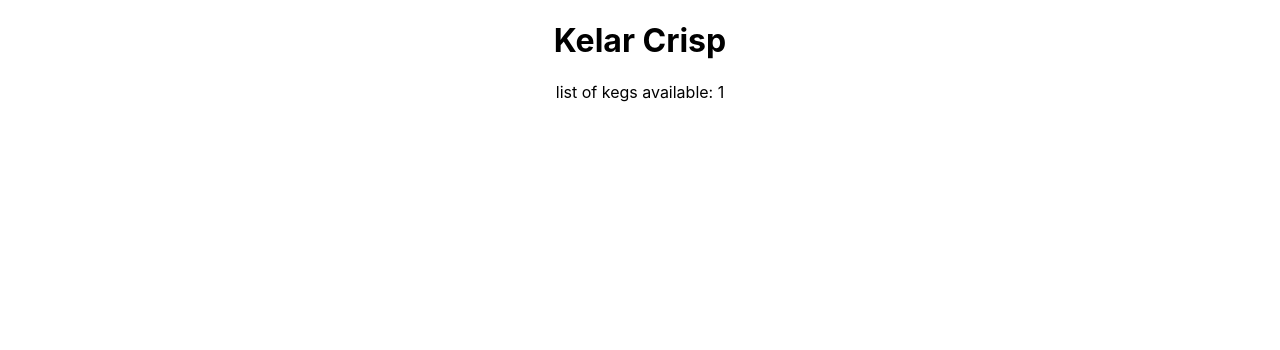
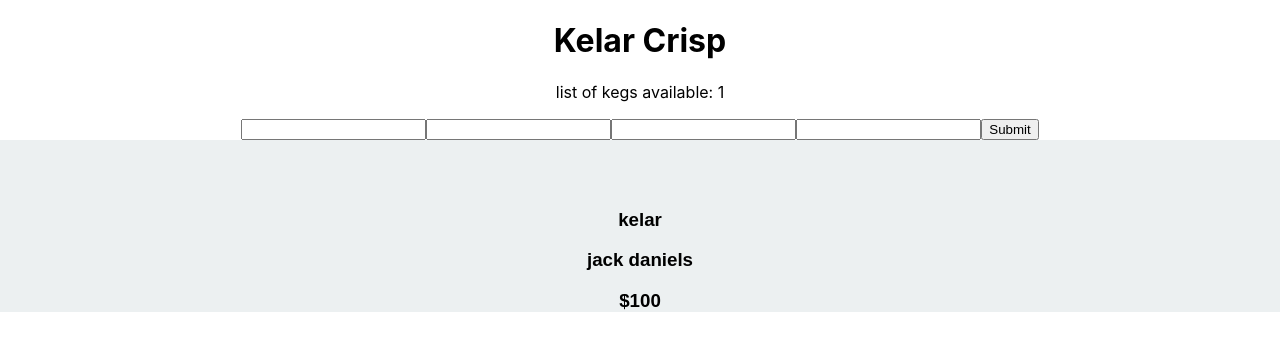
Before and after one commit to epicoding95/taproom, a React (Create React App) app: page / in a window 1280 px wide. Shown: the top 350 px of the page. Built offline with nearby package versions, Linux system fonts and the light colour scheme.

Commit message:
allow you to add a new keg with a name, brand, alcohol, and price

```diff
--- a/src/AddKeg.js
+++ b/src/AddKeg.js
@@ -10,10 +10,52 @@
     const [alcohol, setAlcohol] = useState('');
     const [kegs, setKegs] = useContext(KegContext);
 
+    const updateName = update => {
+        setName(update.target.value);
+    }
+    const updateBrand = update => {
+        setBrand(update.target.value);
+    }
+    const updatePrice = update => {
+        setPrice(update.target.value);
+    }
+    const updateAlcohol = update => {
+        setAlcohol(update.target.value);
+    }
+    const AddAnotherKeg = e => {
+        e.preventDefault();
+        setKegs(prevKegs => [...prevKegs, { name: name, brand: brand, price: price, alcohol: alcohol }])
+    }
+
+
     return (
+        <form onSubmit={AddAnotherKeg}>
+            <p></p>
 
-        <div></div>
-    )
+            <input type="text"
+                name="name"
+                value={name}
+                onChange={updateName} />
+
+            <input type="text"
+                name="brand"
+                value={brand}
+                onChange={updateBrand} />
+
+            <input type="text"
+                name="price"
+                value={price}
+                onChange={updatePrice} />
+
+            <input type="text"
+                name="alcohol"
+                value={alcohol}
+                onChange={updateAlcohol} />
+
+            <button>Submit</button>
+        </form>
+
+    );
 }
 
 export default AddKeg;
--- a/src/Keg.js
+++ b/src/Keg.js
@@ -2,15 +2,23 @@
 
 const Keg = (props) => {
 
+
+
+    var myStyledComponentStyles = {
+
+        backgroundColor: "#ecf0f1",
+        fontFamily: "sans-serif",
+        paddingTop: "50px"
+    }
     return (
-<div>
-    <h3>{props.name}</h3>
-    <h3>{props.brand}</h3>
-    <h3>{props.price}</h3>
-    <h3>{props.alcohol}</h3>
-</div>
+        <div style={myStyledComponentStyles}>
+            <h3>{props.name}</h3>
+            <h3>{props.brand}</h3>
+            <h3>{props.price}</h3>
+            <h3>{props.alcohol}</h3>
+        </div>
 
-    )
+    );
 }
 
 export default Keg;
--- a/src/KegContext.js
+++ b/src/KegContext.js
@@ -1,4 +1,4 @@
-import React, {useState, createContext} from 'react';
+import React, { useState, createContext } from 'react';
 
 export const KegContext = createContext();
 
@@ -14,8 +14,8 @@
     ]);
 
     return (
-        <KegContext.Provider value = {[kegs, setKegs]}>
-        {props.children}
+        <KegContext.Provider value={[kegs, setKegs]}>
+            {props.children}
         </KegContext.Provider>
     );
 };
--- a/src/KegList.js
+++ b/src/KegList.js
@@ -1,18 +1,20 @@
-import React, { useContext } from 'react';
+import React, { useState, useContext } from 'react';
 import Keg from './Keg';
 import { KegContext } from './KegContext';
 
 const KegList = () => {
     const [kegs, setKegs] = useContext(KegContext);
+
     return (
 
         <div>
             {
                 kegs.map(keg => (
-                    <Keg name={Keg.Name}
-                        brand={Keg.Brand}
-                        price={Keg.Price}
-                        alchol={Keg.Alcohol}
+                    <Keg name={keg.name}
+                        brand={keg.brand}
+                        price={keg.price}
+                        alchol={keg.alcohol}
+                        key={keg.id}
                     />
                 ))
             }
```
